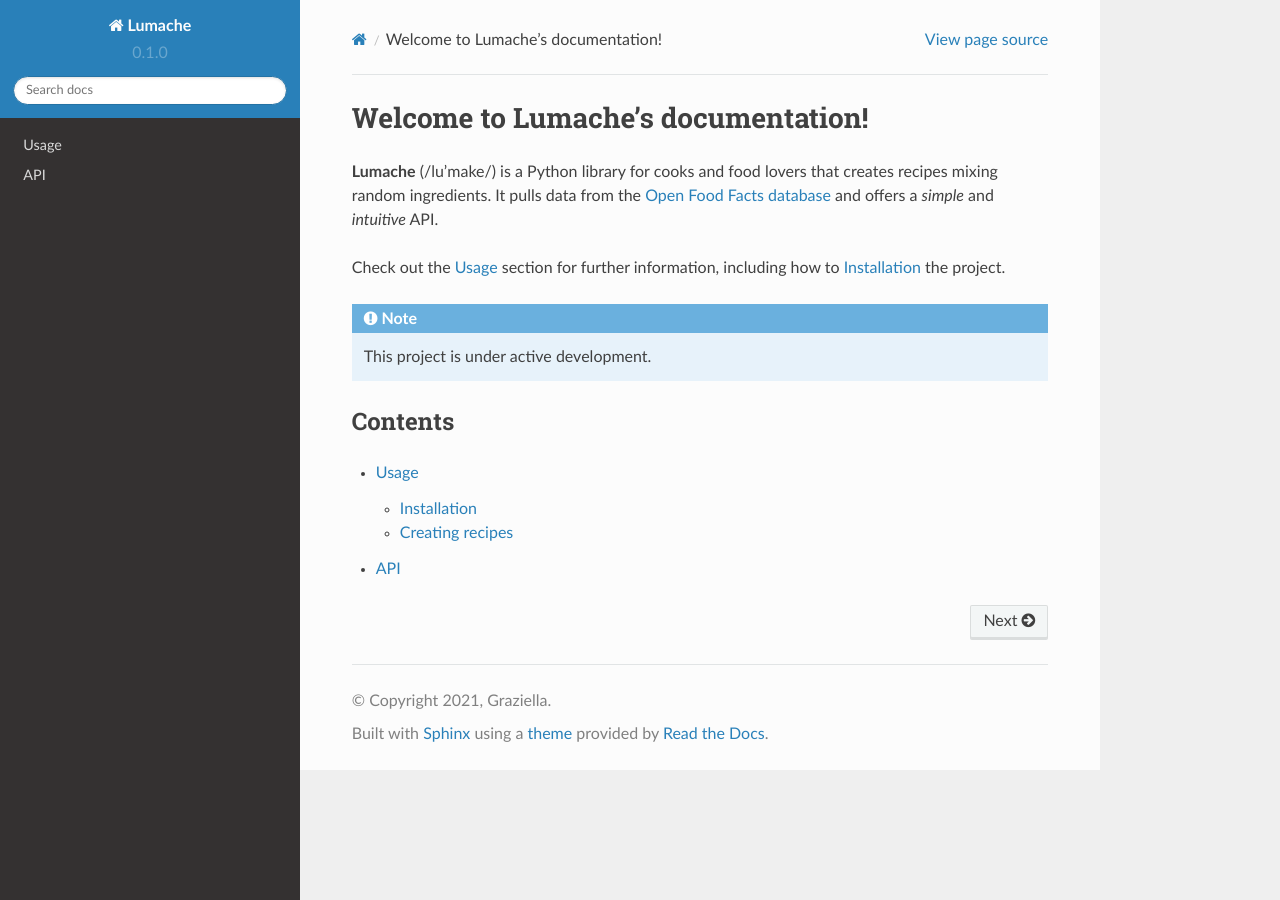
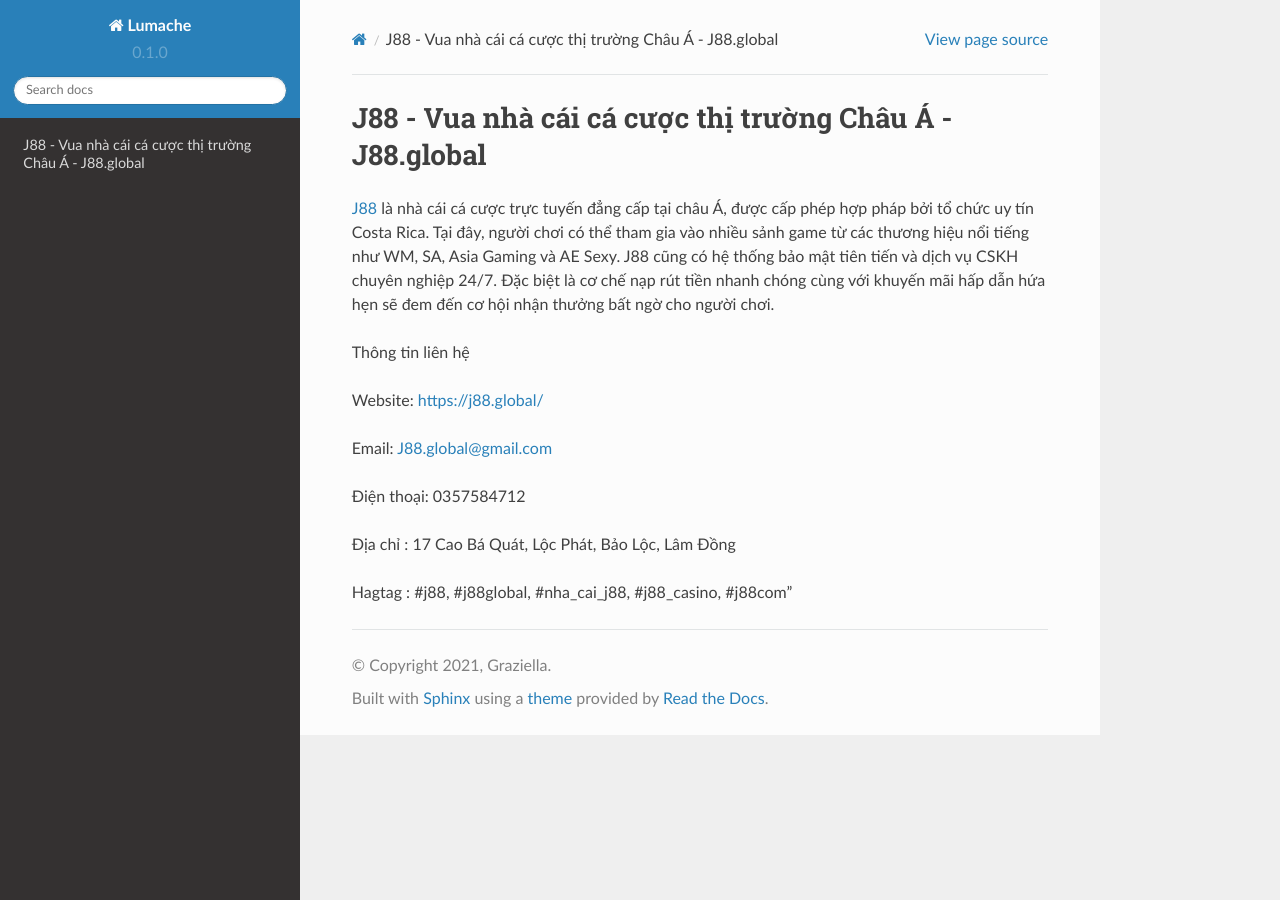
Before and after one commit to socialentity/j88global, a Sphinx documentation site: the page built from docs/source/index.rst, in a window 1280 px wide. Built offline with Sphinx 7.4.7 and the Read the Docs theme 2.0.0, drawn with Linux system fonts in a browser that asks for light colours.

Commit message:
Update index.rst

```diff
--- a/docs/source/index.rst
+++ b/docs/source/index.rst
@@ -1,22 +1,16 @@
-Welcome to Lumache's documentation!
+J88 - Vua nhà cái cá cược thị trường Châu Á - J88.global
 ===================================
 
-**Lumache** (/lu'make/) is a Python library for cooks and food lovers
-that creates recipes mixing random ingredients.
-It pulls data from the `Open Food Facts database <https://world.openfoodfacts.org/>`_
-and offers a *simple* and *intuitive* API.
+`J88 <https://j88.global/>`_ là nhà cái cá cược trực tuyến đẳng cấp tại châu Á, được cấp phép hợp pháp bởi tổ chức uy tín Costa Rica. Tại đây, người chơi có thể tham gia vào nhiều sảnh game từ các thương hiệu nổi tiếng như WM, SA, Asia Gaming và AE Sexy. J88 cũng có hệ thống bảo mật tiên tiến và dịch vụ CSKH chuyên nghiệp 24/7. Đặc biệt là cơ chế nạp rút tiền nhanh chóng cùng với khuyến mãi hấp dẫn hứa hẹn sẽ đem đến cơ hội nhận thưởng bất ngờ cho người chơi.
 
-Check out the :doc:`usage` section for further information, including
-how to :ref:`installation` the project.
+Thông tin liên hệ
 
-.. note::
+Website: https://j88.global/
 
-   This project is under active development.
+Email: J88.global@gmail.com
 
-Contents
---------
+Điện thoại: 0357584712
 
-.. toctree::
+Địa chỉ : 17 Cao Bá Quát, Lộc Phát, Bảo Lộc, Lâm Đồng
 
-   usage
-   api
+Hagtag : #j88, #j88global, #nha_cai_j88, #j88_casino, #j88com"
```
